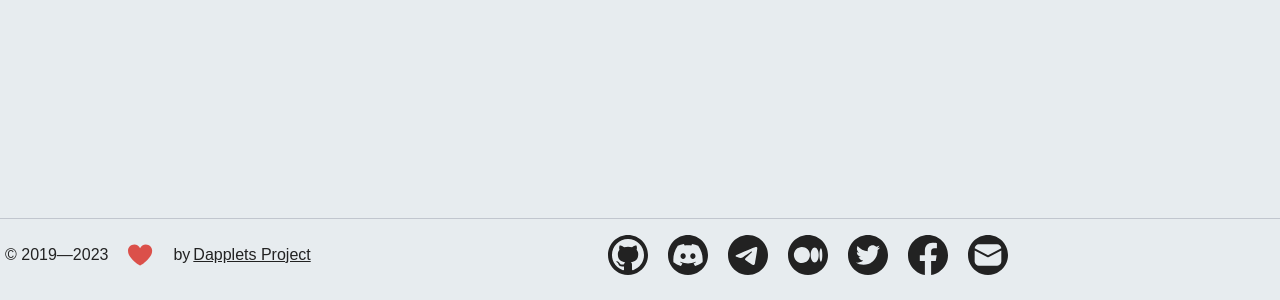
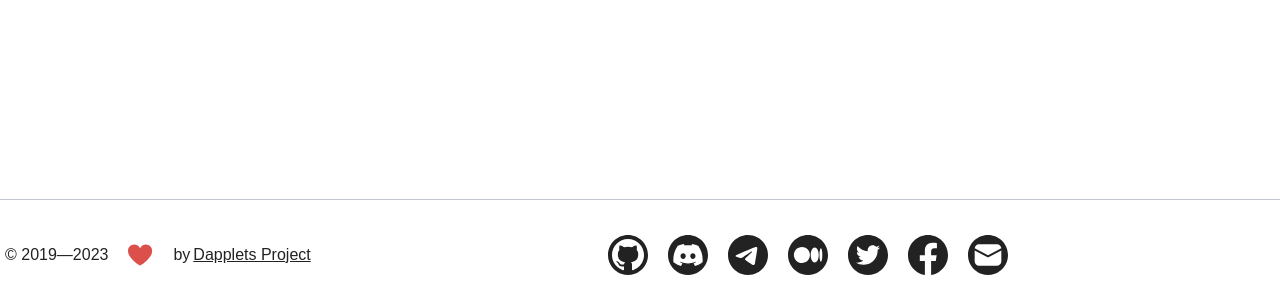
Before and after one commit to dapplets/mutation-website, a React (Vite) app: page / in a window 1280 px wide. Shown: the part 500-800 px from the top of the page. Built offline with nearby package versions, Linux system fonts and the light colour scheme.

Commit message:
fix: changed styles to site fix: replaced text blocks to Mutable Page

```diff
--- a/src/assets/styles/color.variables.scss
+++ b/src/assets/styles/color.variables.scss
@@ -2,7 +2,7 @@
 $colors-accent: #DB504A;
 $primary-hover: #eb9dab;
 $primary-pressed: #a6253c;
-$web-bg: #E7ECEF;
+$web-bg: #fff;
 $content-color: #222;
 $pure-white: #fff;
 $stroke-color: #1D1D1D;
--- a/src/components/Layout/Layout.module.scss
+++ b/src/components/Layout/Layout.module.scss
@@ -18,7 +18,7 @@
     width: 100%;
     height: 1px;
     left: 0;
-    bottom: 81px;
+    bottom: 100px;
     background: $delimeter;
 }
 .container {
--- a/src/pages/MutablePage/MutablePage.module.scss
+++ b/src/pages/MutablePage/MutablePage.module.scss
@@ -38,13 +38,14 @@
 
 .descriptionBlockTop {
     padding: 40px 0;
+    padding-bottom: 80px;
 
 }
 
 .descriptionBlockBottom {}
 
 .buttonBlock {
-    padding-top: 80px;
+    padding-top: 20px;
 }
 
 .buttonDownload {
--- a/src/pages/MutablePage/index.tsx
+++ b/src/pages/MutablePage/index.tsx
@@ -18,15 +18,19 @@ const MutablePage: FC<MutablePageProps> = () => {
 
   return (
     <div className={styles.root}>
+        <div className={styles.descriptionBlockTop}>
+        Disclaimer: Mutable Web is a research project and an experimental technology.
+        </div>
       <h1 className={styles.mainTitle}>
         You’re entering <span className={styles.mainTitleLabel}>Mutable Web</span>
       </h1>
       <div className={styles.descriptionBlock}>
         <div className={styles.descriptionBlockTop}>
-          You are about to open a {mutation} version of the {targetUrl} maintained by {author}
+          Opening the {mutation} version of the {targetUrl}<br/>
+          maintained by {author}.
         </div>
         <div className={styles.descriptionBlockBottom}>
-          You need to install an extension to watch it.
+        You need to install an extension to watch it.
         </div>
       </div>
       <div className={styles.buttonBlock}>
```
